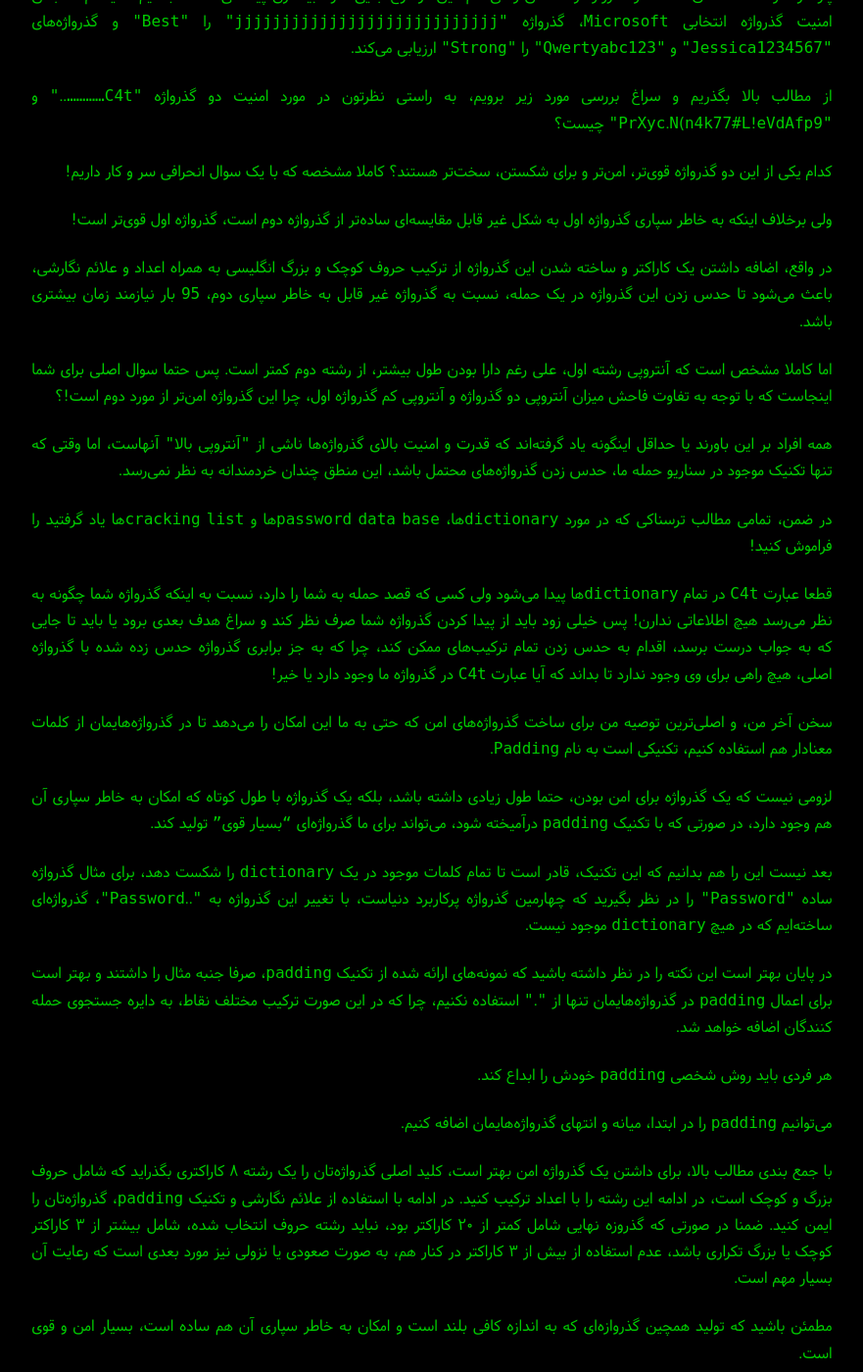
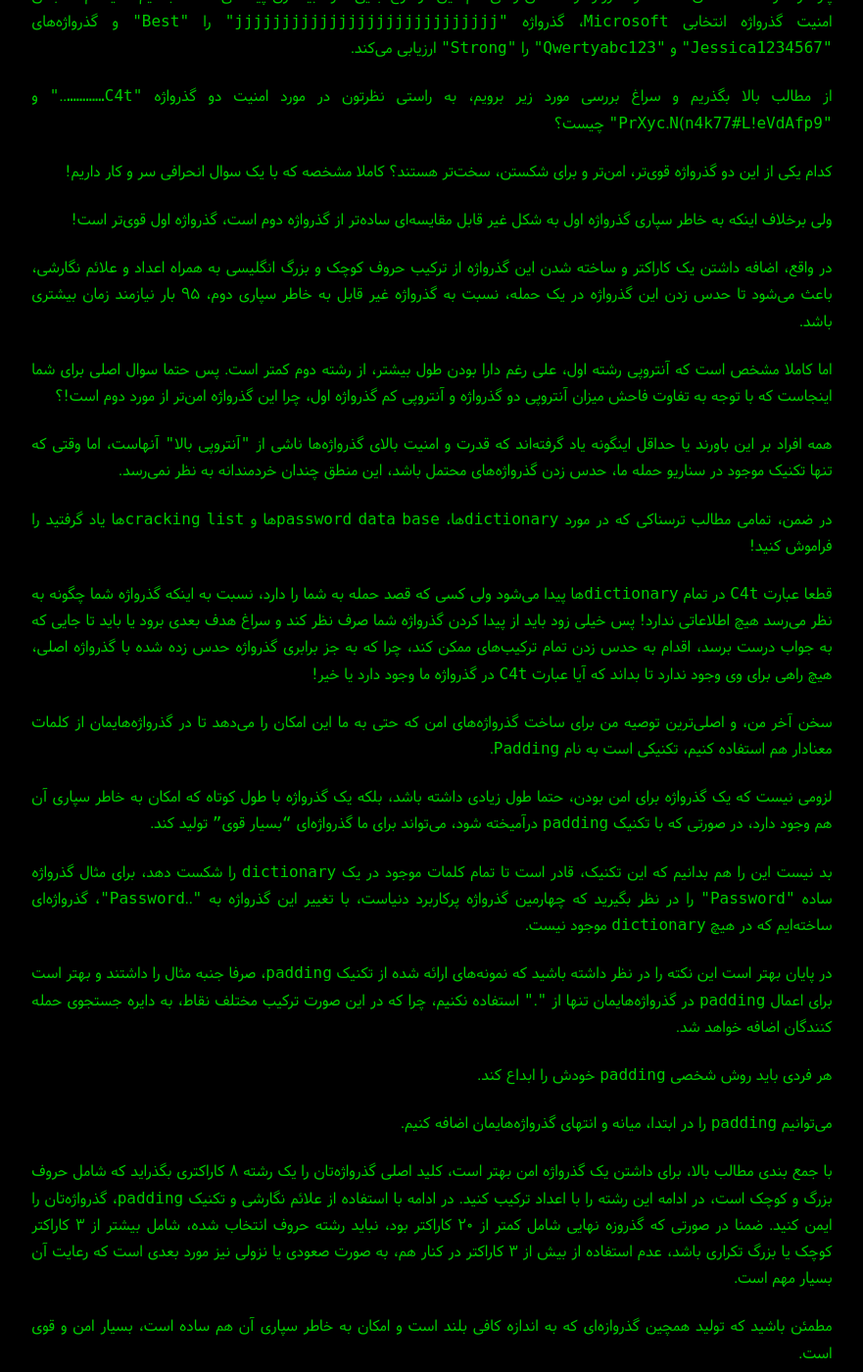
Before and after one commit to rashid2003/theskn, a Jekyll site: the page built from _posts/2017-05-25-secure-password.md, in a window 1280 px wide and 1400 px high, scrolled down 2655 px. Shown: the whole window at 98% size, without its empty margins (47-928 px from the left). Built offline with Jekyll 4.4.1, drawn with Linux system fonts in a browser that asks for light colours; nearby versions of some CDN libraries; comment, search, counter and statistics services are not loaded.

Commit message:
Update 2017-05-25-secure-password.md
Fix misspelling

```diff
--- a/_posts/2017-05-25-secure-password.md
+++ b/_posts/2017-05-25-secure-password.md
@@ -78,7 +78,7 @@ H در این رابطه اندازه رشته دودویی است، L براب
 
 ولی برخلاف اینکه به خاطر سپاری گذرواژه اول به شکل غیر قابل مقایسه‌ای ساده‌تر از گذرواژه دوم است، گذرواژه اول قوی‌تر است!
 
-در واقع، اضافه داشتن یک کاراکتر و ساخته شدن این گذرواژه از ترکیب حروف کوچک و بزرگ انگلیسی به همراه اعداد و علائم نگارشی، باعث می‌شود تا حدس زدن این گذرواژه در یک حمله، نسبت به گذرواژه غیر قابل به خاطر سپاری دوم، 95 بار نیازمند زمان بیشتری باشد.
+در واقع، اضافه داشتن یک کاراکتر و ساخته شدن این گذرواژه از ترکیب حروف کوچک و بزرگ انگلیسی به همراه اعداد و علائم نگارشی، باعث می‌شود تا حدس زدن این گذرواژه در یک حمله، نسبت به گذرواژه غیر قابل به خاطر سپاری دوم، ۹۵ بار نیازمند زمان بیشتری باشد.
 
  اما کاملا مشخص است که آنتروپی رشته اول، علی رغم دارا بودن طول بیشتر، از رشته دوم کمتر است. پس حتما سوال اصلی برای شما اینجاست که با توجه به تفاوت فاحش میزان آنتروپی دو گذرواژه و آنتروپی کم گذرواژه اول، چرا این گذرواژه امن‌تر از مورد دوم است!؟
 
@@ -86,13 +86,13 @@ H در این رابطه اندازه رشته دودویی است، L براب
 
 در ضمن، تمامی مطالب ترسناکی که در مورد dictionaryها، password data baseها و cracking listها یاد گرفتید را فراموش کنید!
 
-قطعا عبارت C4t در تمام dictionaryها پیدا می‌شود ولی کسی که قصد حمله به شما را دارد، نسبت به اینکه گذرواژه شما چگونه به نظر می‌رسد هیچ اطلاعاتی ندارن! پس خیلی زود باید از پیدا کردن گذرواژه شما صرف نظر کند و سراغ هدف بعدی برود یا باید تا جایی که به جواب درست برسد، اقدام به حدس زدن تمام ترکیب‌های ممکن کند، چرا که به جز برابری گذرواژه حدس زده شده با گذرواژه اصلی، هیچ راهی برای وی وجود ندارد تا بداند که آیا عبارت C4t در گذرواژه ما وجود دارد یا خیر!
+قطعا عبارت C4t در تمام dictionaryها پیدا می‌شود ولی کسی که قصد حمله به شما را دارد، نسبت به اینکه گذرواژه شما چگونه به نظر می‌رسد هیچ اطلاعاتی ندارد! پس خیلی زود باید از پیدا کردن گذرواژه شما صرف نظر کند و سراغ هدف بعدی برود یا باید تا جایی که به جواب درست برسد، اقدام به حدس زدن تمام ترکیب‌های ممکن کند، چرا که به جز برابری گذرواژه حدس زده شده با گذرواژه اصلی، هیچ راهی برای وی وجود ندارد تا بداند که آیا عبارت C4t در گذرواژه ما وجود دارد یا خیر!
 
 سخن آخر من، و اصلی‌ترین توصیه من برای ساخت گذرواژه‌های امن که حتی به ما این امکان را می‌دهد تا در گذرواژه‌هایمان از کلمات معنادار هم استفاده کنیم، تکنیکی است به نام Padding.
 
 لزومی نیست که یک گذرواژه برای امن بودن، حتما طول زیادی داشته باشد، بلکه یک گذرواژه با طول کوتاه که امکان به خاطر سپاری آن هم وجود دارد، در صورتی که با تکنیک padding درآمیخته شود، می‌تواند برای ما گذرواژه‌ای "بسیار قوی" تولید کند.
 
-بعد نیست این را هم بدانیم که این تکنیک، قادر است تا تمام کلمات موجود در یک dictionary را شکست دهد، برای مثال گذرواژه ساده &quot;Password&quot; را در نظر بگیرید که چهارمین گذرواژه پرکاربرد دنیاست، با تغییر این گذرواژه به &quot;..Password&quot;، گذرواژه‌ای ساخته‌ایم که در هیچ dictionary موجود نیست.
+بد نیست این را هم بدانیم که این تکنیک، قادر است تا تمام کلمات موجود در یک dictionary را شکست دهد، برای مثال گذرواژه ساده &quot;Password&quot; را در نظر بگیرید که چهارمین گذرواژه پرکاربرد دنیاست، با تغییر این گذرواژه به &quot;..Password&quot;، گذرواژه‌ای ساخته‌ایم که در هیچ dictionary موجود نیست.
 
 در پایان بهتر است این نکته را در نظر داشته باشید که نمونه‌های ارائه شده از تکنیک padding، صرفا جنبه مثال را داشتند و بهتر است برای اعمال padding در گذرواژه‌هایمان تنها از &quot;.&quot; استفاده نکنیم، چرا که در این صورت ترکیب مختلف نقاط، به دایره جستجوی حمله کنندگان اضافه خواهد شد.
 
```
